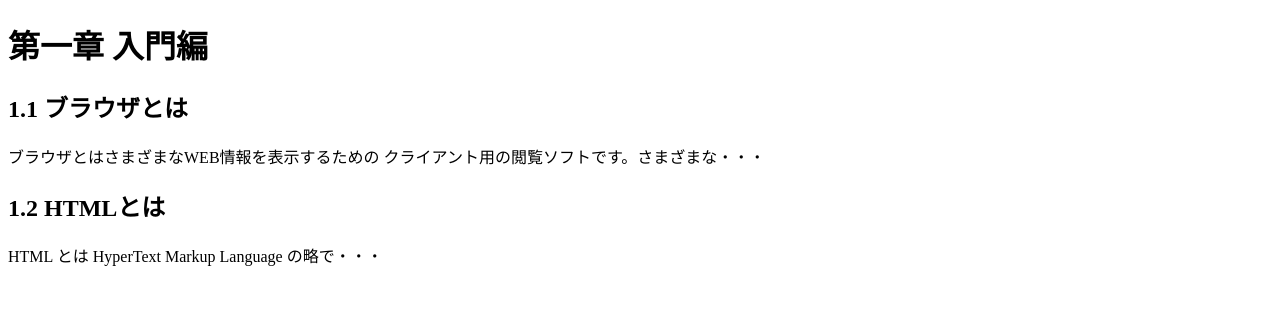
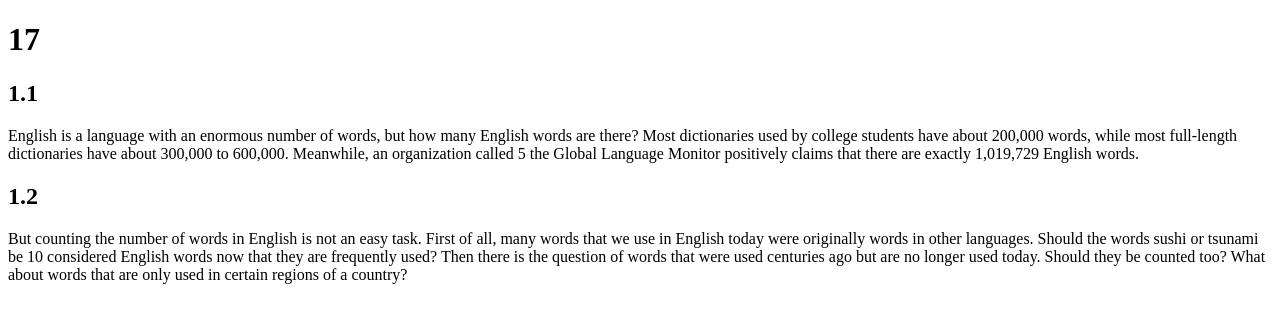
Before and after one commit to teatime59/japanese001, a plain HTML site: page index.html in a window 1280 px wide. Drawn offline with Linux system fonts and the light colour scheme.

Commit message:
Update index.html

```diff
--- a/index.html
+++ b/index.html
@@ -1,14 +1,13 @@
 <!DOCTYPE html>
 <html>
 <head>
-<title>Webページ練習</title>
+<title>速読英単語</title>
 </head>
 <body>
-<h1>第一章 入門編</h1>
-<h2>1.1 ブラウザとは</h2>
-ブラウザとはさまざまなWEB情報を表示するための
-クライアント用の閲覧ソフトです。さまざまな・・・
-<h2>1.2 HTMLとは</h2>
-HTML とは HyperText Markup Language の略で・・・
+<h1>17</h1>
+<h2>1.1</h2>
+English is a language with an enormous number of words, but how many English words are there? Most dictionaries used by college students have about 200,000 words, while most full-length dictionaries have about 300,000 to 600,000. Meanwhile, an organization called 5 the Global Language Monitor positively claims that there are exactly 1,019,729 English words.
+<h2>1.2</h2>
+But counting the number of words in English is not an easy task. First of all, many words that we use in English today were originally words in other languages. Should the words sushi or tsunami be 10 considered English words now that they are frequently used? Then there is the question of words that were used centuries ago but are no longer used today. Should they be counted too? What about words that are only used in certain regions of a country?
 </body>
 </html>
```
